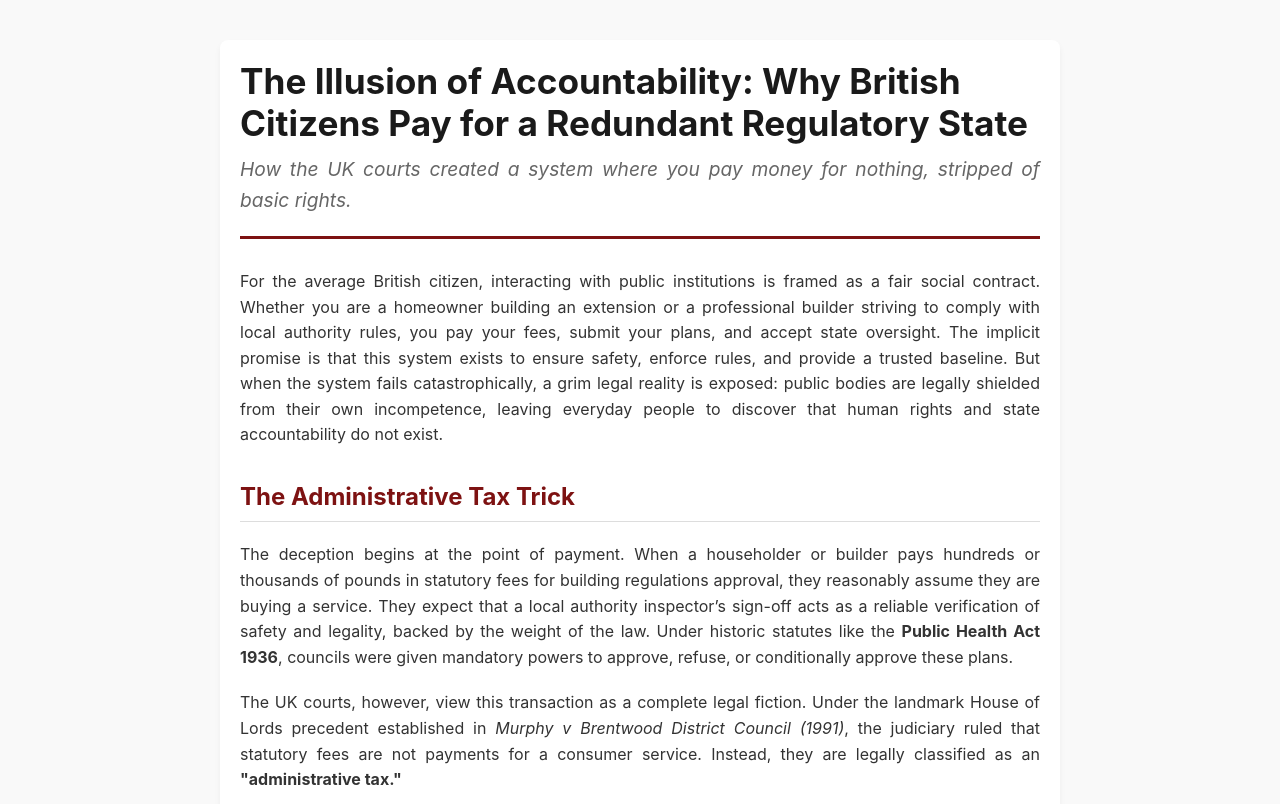
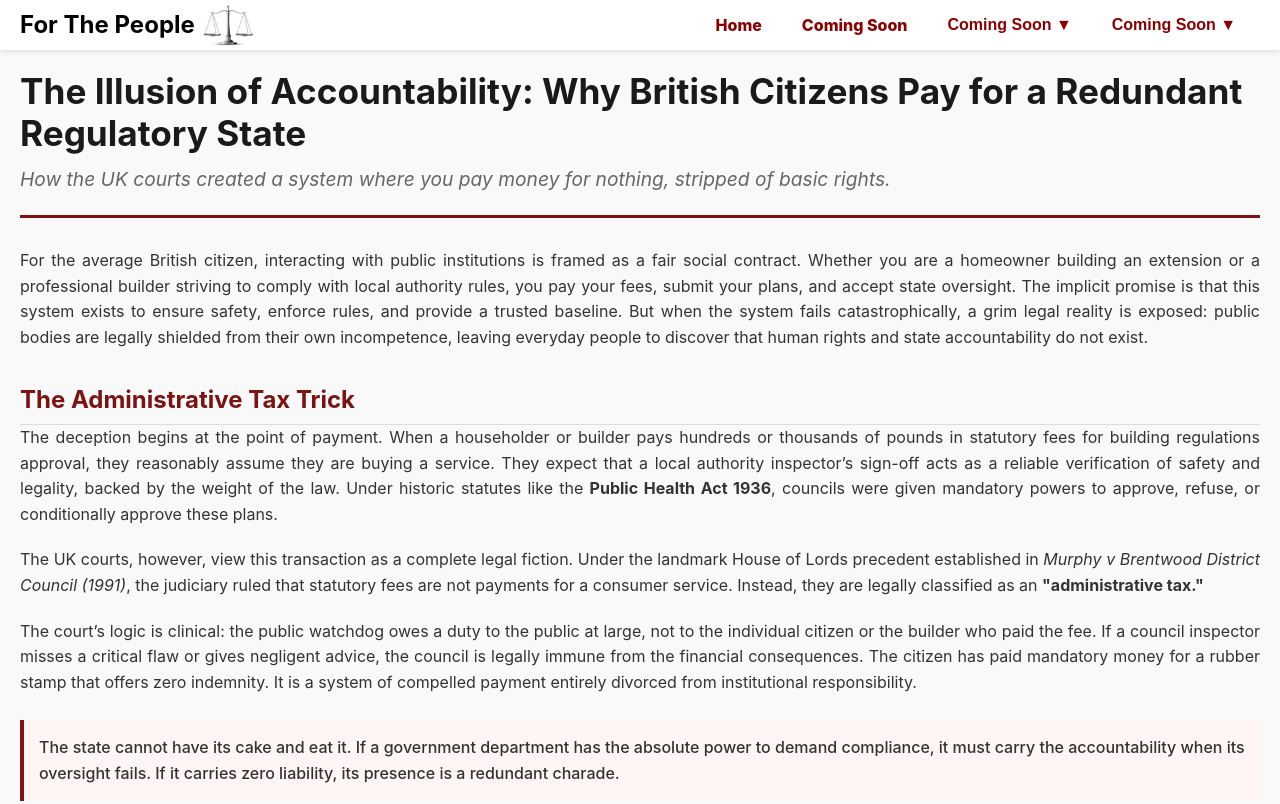
Before and after one commit to Heream-i/illusion, a plain HTML site: page index.html in a window 1280 px wide. Shown: the top 804 px of the page. Drawn offline with Linux system fonts and the light colour scheme; a web font is replaced by a local one.

Commit message:
Add files via upload

```diff
--- a/index.html
+++ b/index.html
@@ -3,7 +3,13 @@
 <head>
     <meta charset="UTF-8">
     <meta name="viewport" content="width=device-width, initial-scale=1.0">
+	<link rel="icon" type="image/x-icon" href="favicon-32x32.png">
     <title>The Illusion of Accountability: Why British Citizens Pay for a Redundant Regulatory State</title>
+
+	<link rel="stylesheet" type="text/css" href="dropdown.css">
+	<link rel="stylesheet" type="text/css" href="back_to_top.css">
+	<!--<link rel="stylesheet" type="text/css" href="footer.css"> -->
+	<link rel="stylesheet" type="text/css" href="font.css">
     <style>
         :root {
             --primary-color: #1a1a1a;
@@ -107,8 +113,47 @@
     </style>
 </head>
 <body>
+	<!-- START OF NAVBAR CODE -->
+<nav class="navbar">
+    <!-- Left Side: Text and Image Logo -->
+  <div class="nav-logo">
+    <a href="#">
+      <span class="logo-text">For The People</span>
+      <img src="scales.PNG" alt="Website Logo" class="logo-image">
+    </a>
+  </div>
 
-    <div class="container">
+  <!-- Right Side: Navigation Links & Dropdown -->
+  <div class="nav-links">
+    <a href="index.html">Home</a>
+	<a href="index.html" target="_blank">Coming Soon</a>
+
+  <div class="dropdown">
+    <button class="dropbtn">Coming Soon ▼</button>
+    <div class="dropdown-content">
+      <a href="index.html">Category 1</a>
+      <a href="index.html">Category 2</a>
+      <a href="index.html">Category 3</a>
+      <a href="index.html">Category 4</a>
+    </div>
+  </div>
+  <div class="dropdown">
+    <button class="dropbtn">Coming Soon ▼</button>
+    <div class="dropdown-content">
+      <a href="index.html">Category 1</a>
+      <a href="index.html">Category 2</a>
+      <a href="index.html">Category 3</a>
+      <a href="index.html">Category 4</a>
+    </div>
+  </div>
+</div>
+</nav>
+
+<!-- Main content container to prevent text from being hidden behind the navbar -->
+<main class="content">
+
+<!-- END OF NAVBAR CODE -->
+
         <header>
             <h1>The Illusion of Accountability: Why British Citizens Pay for a Redundant Regulatory State</h1>
             <p class="subtitle">How the UK courts created a system where you pay money for nothing, stripped of basic rights.</p>
```
